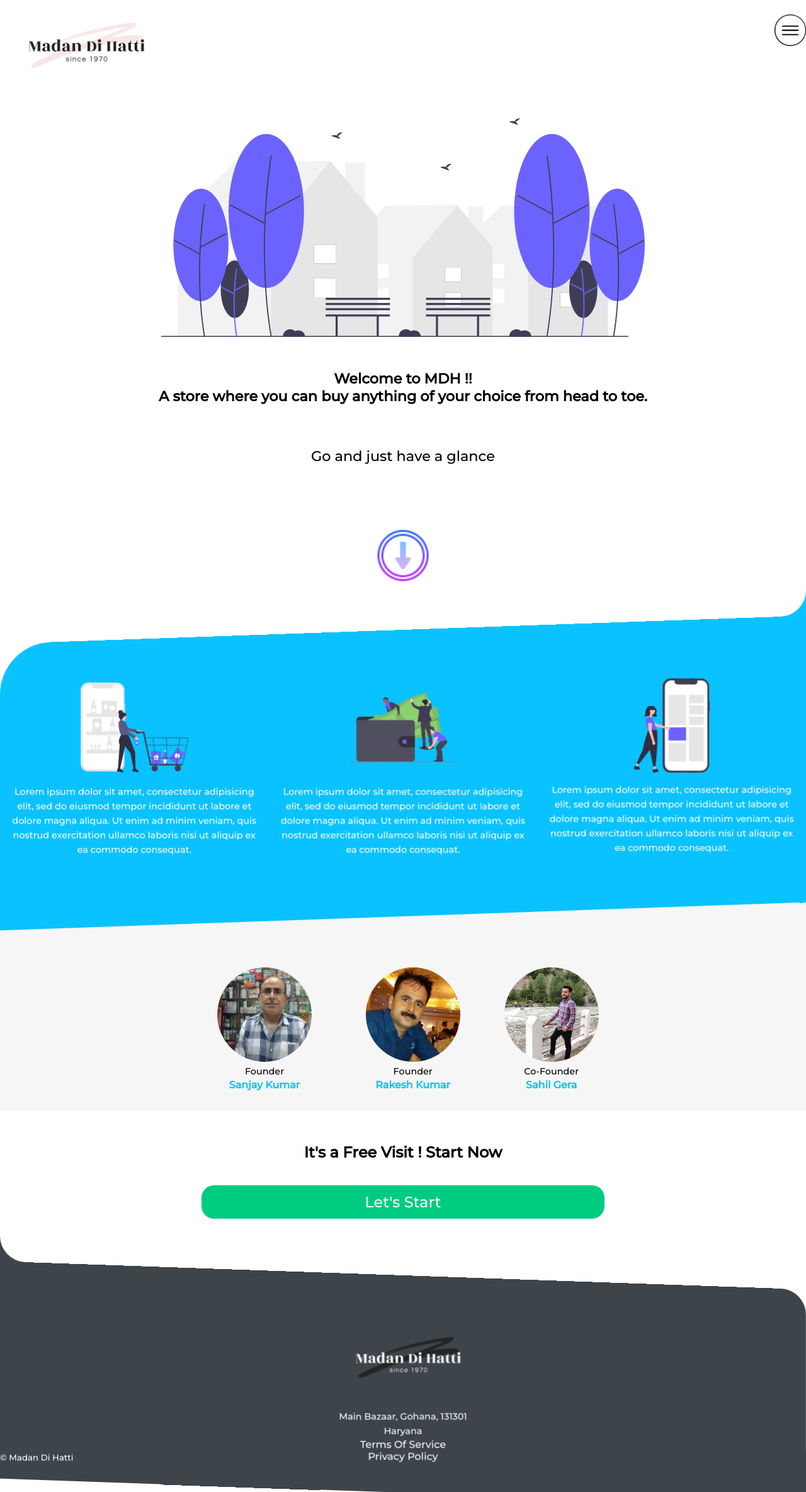
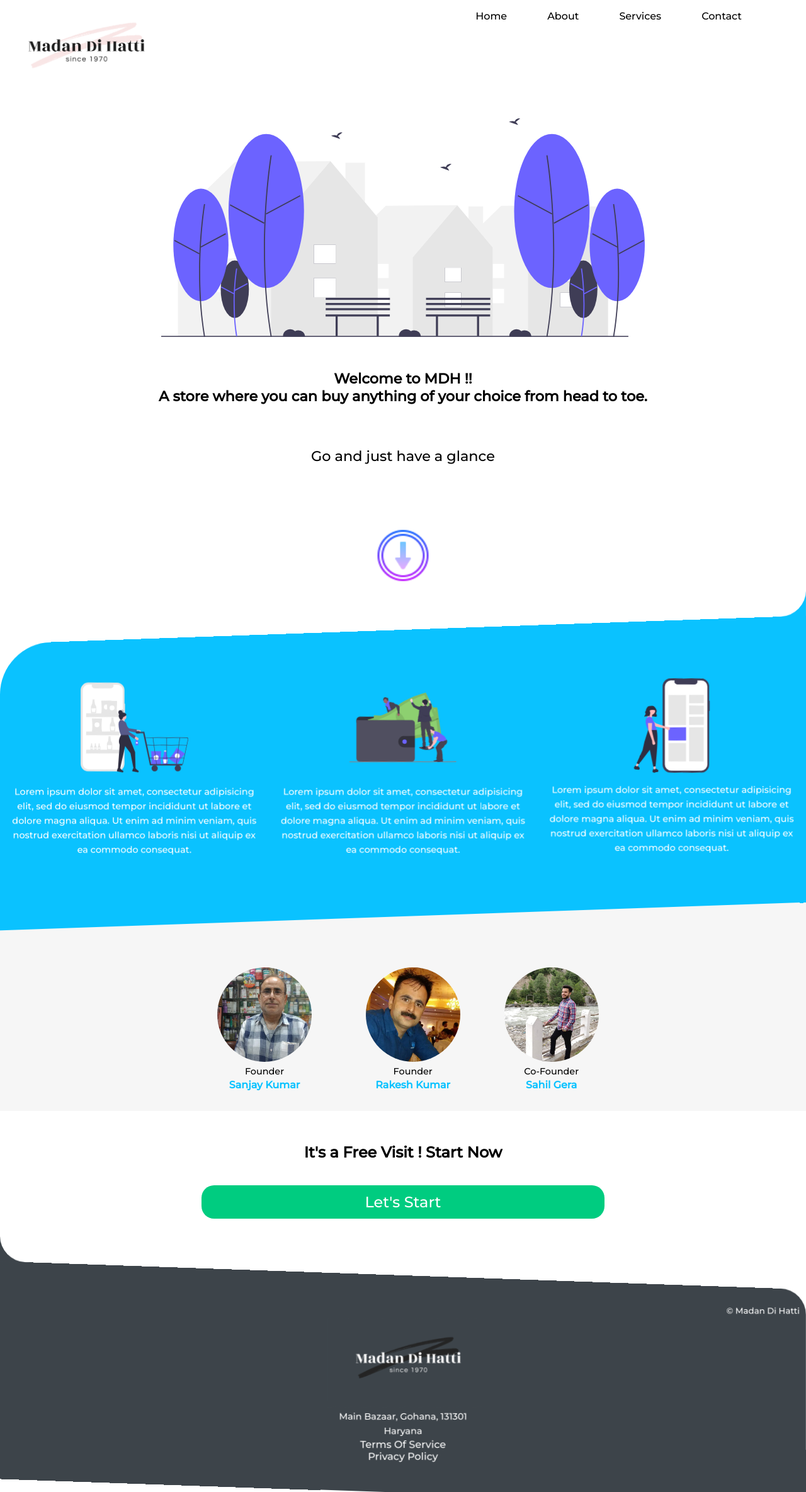
Before and after one commit to sujalgera01/myCaptain-Project, a plain HTML site: page index.html in a window 1280 px wide. Shown: the whole page at 63% size. Drawn offline with Linux system fonts and the light colour scheme.

Commit message:
responsive

```diff
--- a/style.css
+++ b/style.css
@@ -207,9 +207,10 @@
 
 small {
 	position: absolute;
-	left: 0;
-	bottom: 0;
+	right: 0;
+	top: 0;
 	color: white;
+	margin-right: 10px;
 }
 
 nav ul {
@@ -332,7 +333,7 @@
 		transform: translateY(0px);
 	}
 }
-/*
+
 @media only screen and (min-width: 1024px){
 	.cta {
 		width: 50%;
@@ -340,21 +341,22 @@
 		transform: translateX(-60%);
 	}
 	.container {
-		width: 80%;
+		width: 100%;
 		margin: 0 auto;
 	}
 	.show-desktop {
 		display: block;
 		margin: 0 auto 13% auto;
 	}
-	.hide-desktop {
+	.menu {
 		display: none;
 	}
 	nav ul {
-		position: inherit;
+		position: absolute;
 		width: auto;
 		background: none;
 		display: flex;
+		margin-top: 0;
 		padding-top: 0;
 	}
 	nav ul li {
@@ -371,4 +373,3 @@
 	}
 
 }
-*/
```
